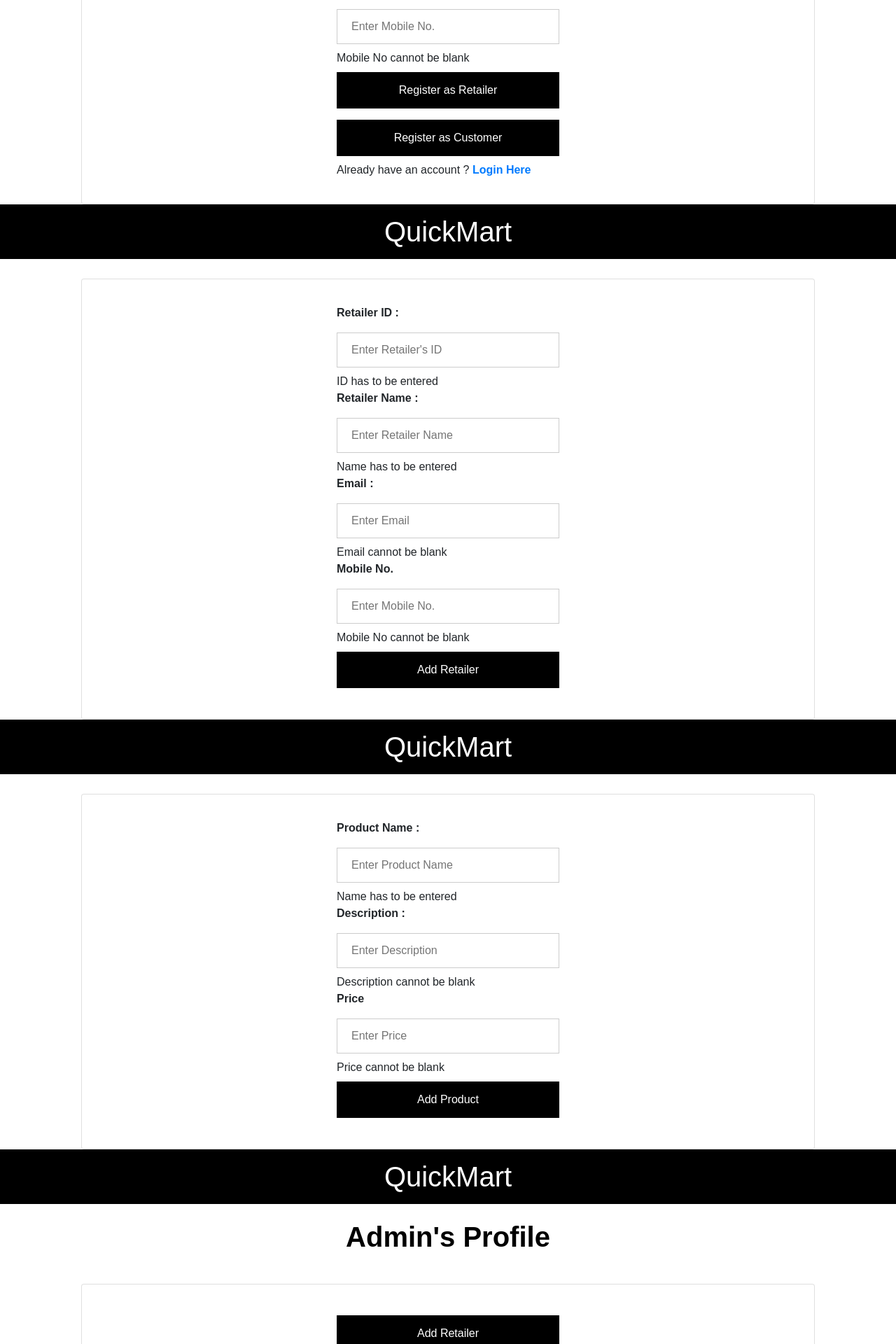
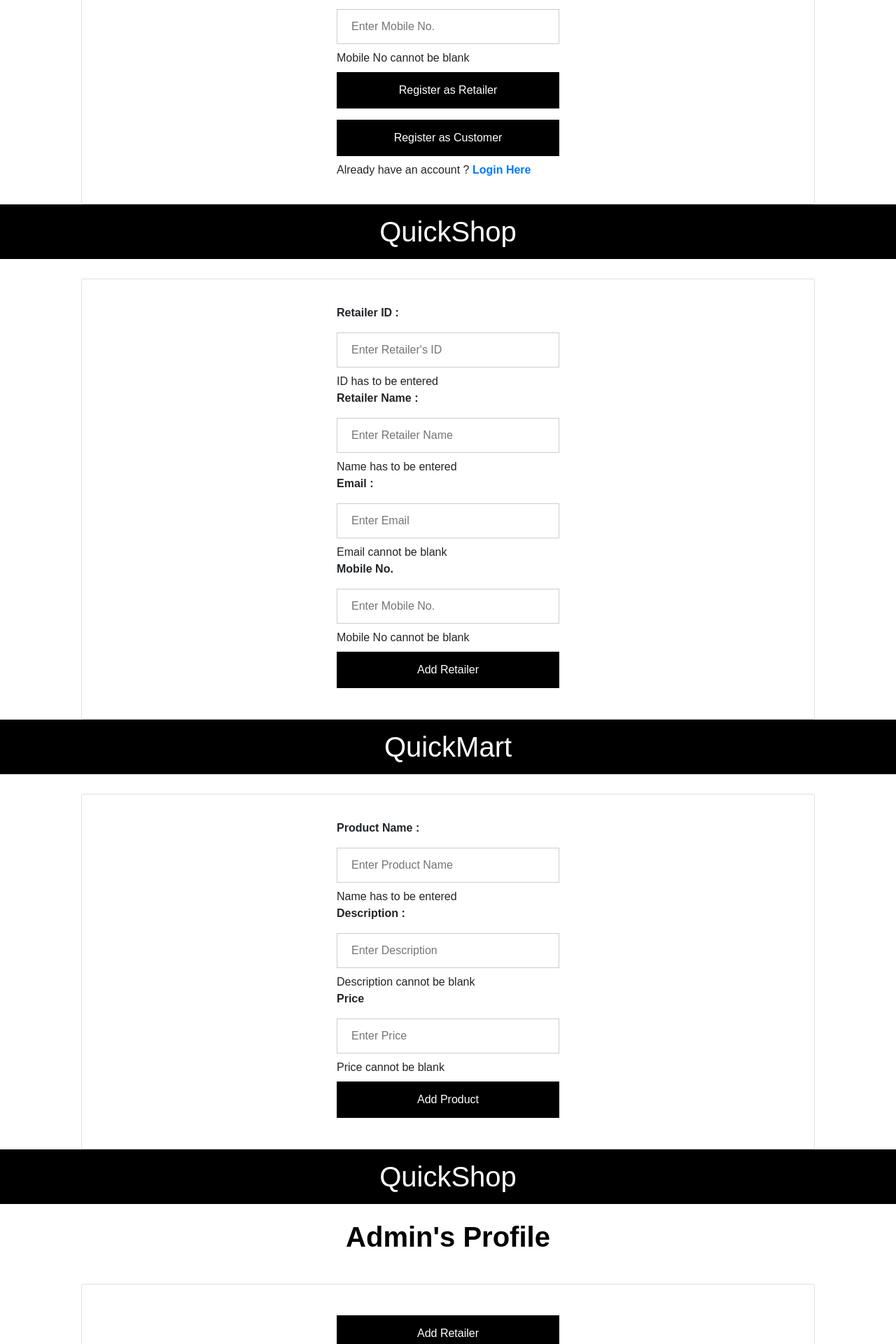
Before and after one commit to 3trupti/Online_Shopping, an Angular app: page / in a window 1280 px wide. Shown: the part 1147-3067 px from the top of the page at 70% size. Built offline with nearby package versions, Linux system fonts and the light colour scheme; some icons are missing.

Commit message:
four Components modified

```diff
--- a/src/app/add-retailer/add-retailer.component.html
+++ b/src/app/add-retailer/add-retailer.component.html
@@ -1,6 +1,6 @@
 <div style="background-color:black;">
 
-    <h1>QuickMart</h1>
+    <h1>QuickShop</h1>
 
 </div>
 <div class="row">
--- a/src/app/admin-profile/admin-profile.component.html
+++ b/src/app/admin-profile/admin-profile.component.html
@@ -1,6 +1,6 @@
 <div style="background-color:black;">
 
-    <h1>QuickMart</h1>
+    <h1>QuickShop</h1>
 
 </div>
 <h1 style="color: black;"><b>Admin's Profile</b></h1>
```
